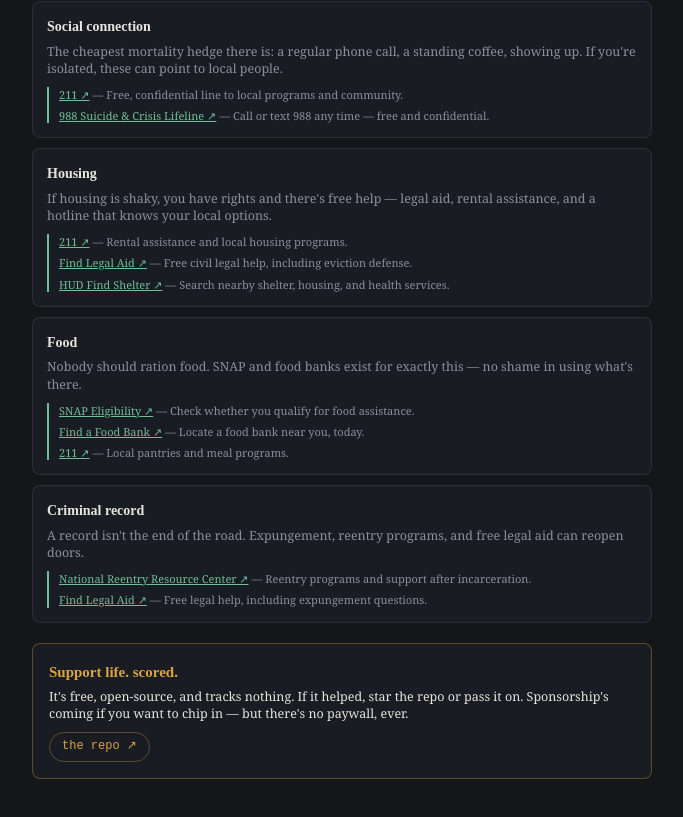
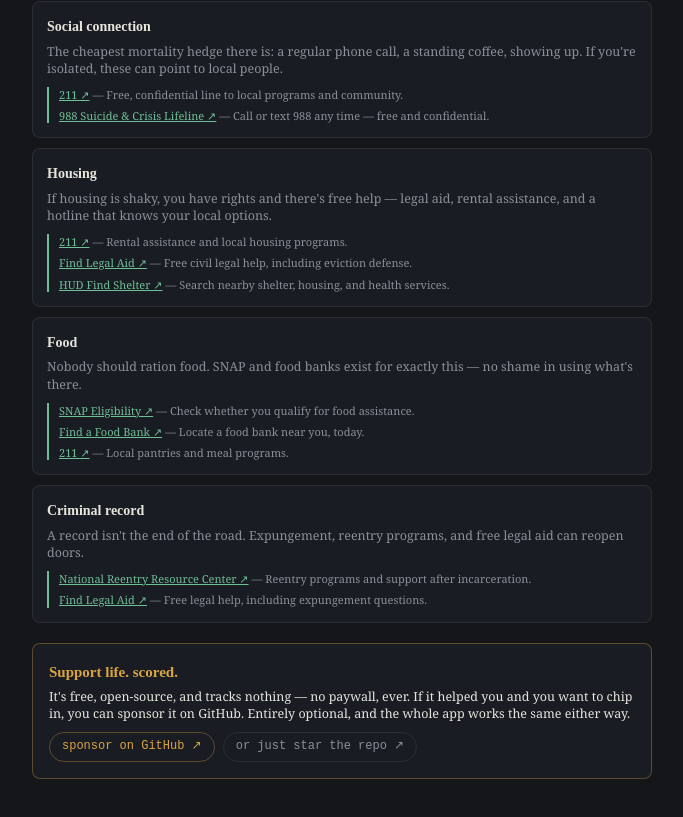
Before and after one commit to royashbrook/lifescored, a SvelteKit app: page /improve in a window 1280 px wide. Shown: the part 2482-3299 px from the top of the page, without its empty margins (248-931 px from the left). Built offline with nearby package versions, Linux system fonts and the light colour scheme.

Commit message:
feat: wire live GitHub Sponsors link on /improve support card (#1)

```diff
--- a/src/routes/improve/+page.svelte
+++ b/src/routes/improve/+page.svelte
@@ -86,16 +86,27 @@
 	>
 		<h2 class="mb-1 text-[15px] font-semibold" style:font-family="var(--font-display)" style:color="var(--moves)">Support life. scored.</h2>
 		<p class="text-[12.5px] leading-snug" style:color="var(--ink)">
-			It's free, open-source, and tracks nothing. If it helped, star the repo or pass it on. Sponsorship's coming if you want to chip in — but there's no paywall, ever.
+			It's free, open-source, and tracks nothing — no paywall, ever. If it helped you and you want to chip in, you can sponsor it on GitHub. Entirely optional, and the whole app works the same either way.
 		</p>
-		<a
-			href="https://github.com/royashbrook/lifescored"
-			target="_blank"
-			rel="noreferrer"
-			class="mt-2.5 inline-block rounded-full border px-3 py-1 text-[12px] transition-all"
-			style:font-family="var(--font-mono)"
-			style:color="var(--moves)"
-			style:border-color="rgba(217,164,65,0.35)"
-		>the repo ↗</a>
+		<div class="mt-2.5 flex flex-wrap gap-2">
+			<a
+				href="https://github.com/sponsors/royashbrook"
+				target="_blank"
+				rel="noreferrer"
+				class="inline-block rounded-full border px-3 py-1 text-[12px] transition-all"
+				style:font-family="var(--font-mono)"
+				style:color="var(--moves)"
+				style:border-color="rgba(217,164,65,0.35)"
+			>sponsor on GitHub ↗</a>
+			<a
+				href="https://github.com/royashbrook/lifescored"
+				target="_blank"
+				rel="noreferrer"
+				class="inline-block rounded-full border px-3 py-1 text-[12px] transition-all"
+				style:font-family="var(--font-mono)"
+				style:color="var(--ink-dim)"
+				style:border-color="var(--line)"
+			>or just star the repo ↗</a>
+		</div>
 	</section>
 </div>
```
Also changed, not shown: 1 other file (tests, documents, lock files or other folders).
